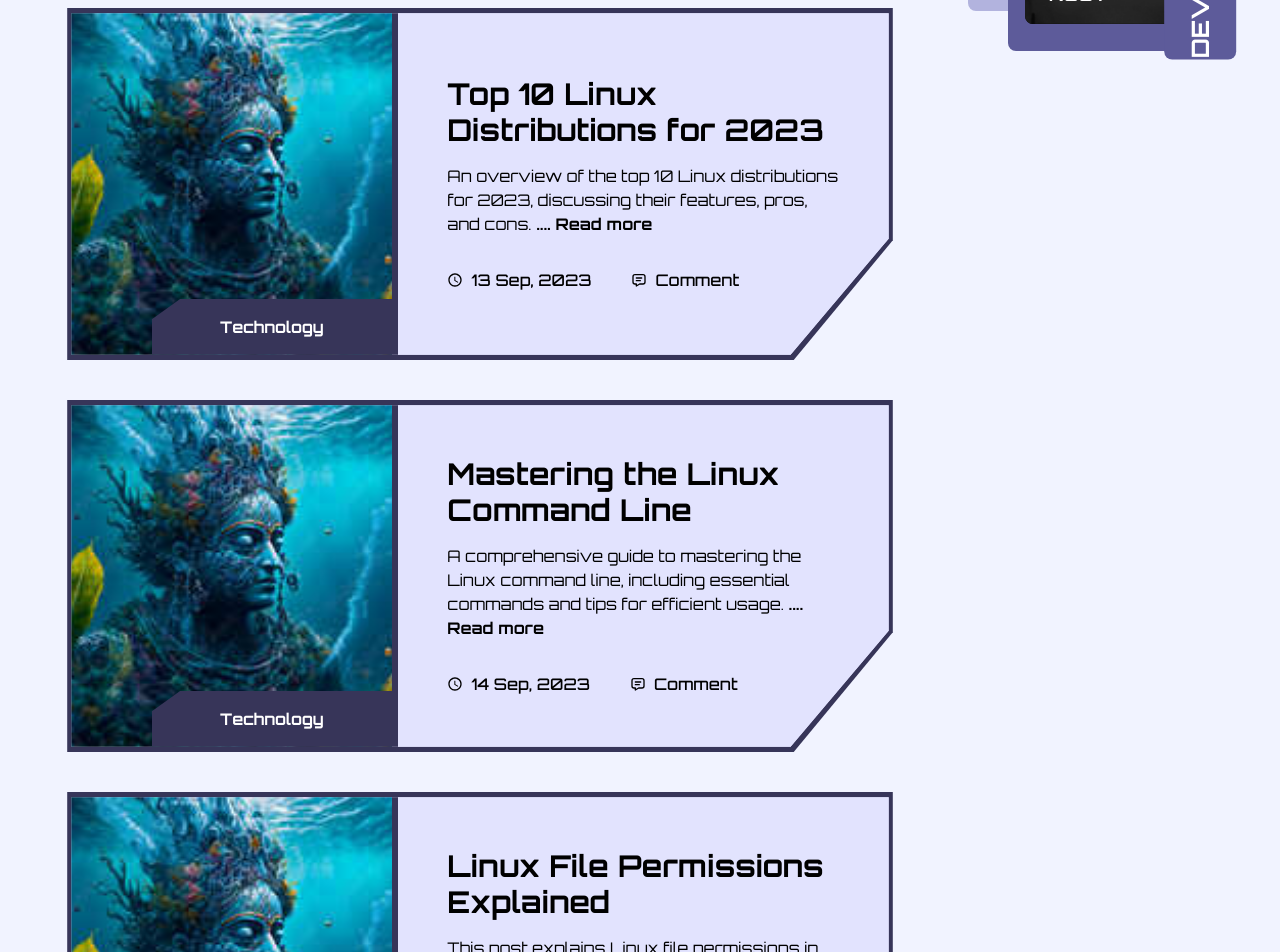
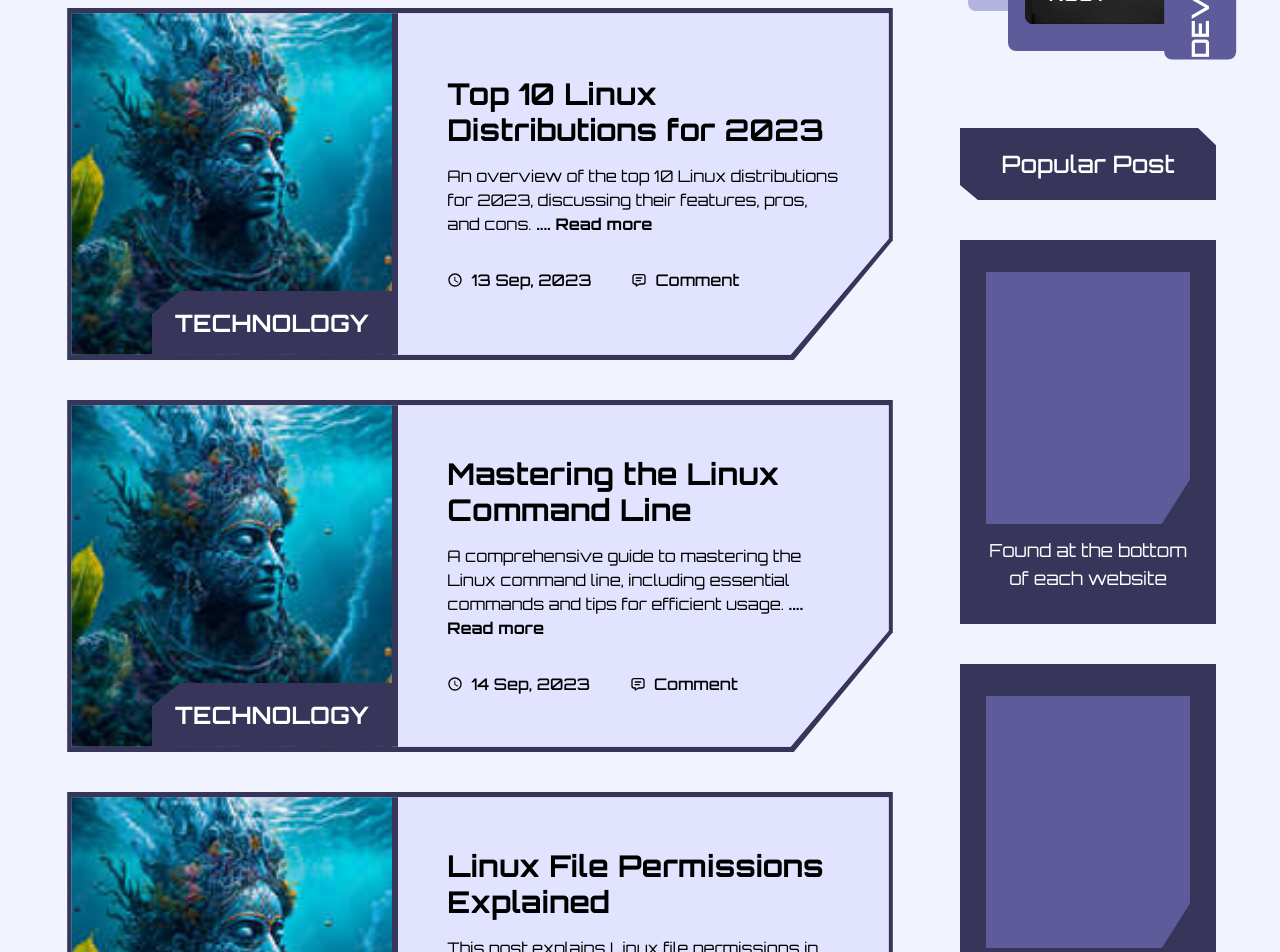
Before and after one commit to smrutiofficial/smofficial, a Next.js app in the folder smblog/: page / in a window 1280 px wide. Shown: the part 1280-2232 px from the top of the page. Built offline with nearby package versions, Linux system fonts and the light colour scheme.

Commit message:
complete sec

```diff
--- a/smblog/app/globals.css
+++ b/smblog/app/globals.css
@@ -83,3 +83,13 @@ nav{
 .awssld__timer {
   --timer-background-color: rgba(0, 0, 0, 0) !important;
 }
+
+.titpo{
+  clip-path: polygon(0 0, 93% 0, 100% 24%, 100% 80%, 100% 100%, 7% 100%, 0 79%, 0% 20%);
+}
+.popoulart{
+  clip-path: polygon(0 0, 93% 0, 100% 0, 100% 82%, 86% 100%, 0 100%, 0 79%, 0% 20%);
+}
+.magiccut{
+  clip-path: polygon(0 0, 93% 0, 100% 0, 100% 82%, 100% 100%, 10% 100%, 0 72%, 0% 20%);
+}
--- a/smblog/components/Post.tsx
+++ b/smblog/components/Post.tsx
@@ -17,7 +17,7 @@ const Post = ({ blog }: { blog: any }) => {
                             height={100}
                         />
                         <div className="catagory absolute bottom-0 right-0 bg-[#373559] w-3/4 py-4 text-white font-bold flex justify-center">
-                            <p>{blog.catagory}</p>
+                            <p className="text-2xl uppercase">{blog.catagory}</p>
                         </div>
                     </div>
                     <div className="comhy bg-[#E2E3FE] w-[60%] h-full flex flex-col justify-center items-center">
--- /dev/null
+++ b/smblog/components/catagorybtn.tsx
@@ -0,0 +1,12 @@
+import React from 'react'
+
+const catagorybtn = ({data}:{data:string}) => {
+    return (
+        <div className="magiccut bg-[#373559] w-auto h-5 py-5 flex relative justify-center items-center">
+            <div className="magiccut bg-[#E2E3FE] w-[94%] h-[88%] absolute"></div>
+            <p className='px-4 py-2 text[#373559] relative'>{data}</p>
+        </div>
+    )
+}
+
+export default catagorybtn
--- /dev/null
+++ b/smblog/components/popular.tsx
@@ -0,0 +1,14 @@
+import React from 'react'
+
+const popular = () => {
+    return (
+        <div className="bg-[#373559] w-[80%] h-[24rem] py-8 mt-10 flex flex-col items-center ">
+            <div className="imgpop bg-[#5d5b9a] h-[80%] w-[80%] popoulart overflow-hidden"></div>
+            <div className="textpop w-[80%]">
+                <p className="text-white text-lg w-[100%] pt-3 text-center">Found at the bottom of each website</p>
+            </div>
+        </div>
+    )
+}
+
+export default popular;
--- a/smblog/pages/Blog.ts
+++ b/smblog/pages/Blog.ts
@@ -141,7 +141,7 @@ const blogs: Blog[] = [
 
         detail: "An introduction to Linux networking, covering the basics of network configuration and troubleshooting.",
         featured: true,
-        catagory:"Technology",
+        catagory:"Open Source",
         views:12,
         comment: {
             id: 8,
@@ -158,7 +158,7 @@ const blogs: Blog[] = [
 
         detail: "Step-by-step guide on setting up a web server on Linux using Apache, Nginx, and other tools.",
         featured: false,
-        catagory:"Technology",
+        catagory:"Ubuntu",
         views:12,
         comment: {
             id: 9,
@@ -175,7 +175,7 @@ const blogs: Blog[] = [
 
         detail: "Tips and techniques for tuning the performance of your Linux system to get the best out of your hardware.",
         featured: true,
-        catagory:"Technology",
+        catagory:"Sci-fi",
         views:12,
         comment: {
             id: 10,
--- a/smblog/pages/index.tsx
+++ b/smblog/pages/index.tsx
@@ -5,28 +5,31 @@ import Slider from "../components/Slider"
 import Post from "../components/Post"
 import Image from 'next/image';
 import { blogs } from './Blog';
-
+import Popular from '@/components/popular';
+import Catagoribtn from "@/components/catagorybtn"
 
 const index = () => {
+    const uniqueCategories = Array.from(new Set(blogs.map((blog: any) => blog.catagory)));
+
     return (
         <>
             <Navbar />
             <section className="w-screen h-screen overflow-hidden">
                 <div className="bgani w-screen h-screen absolute top-0 left-0 overflow-hidden">
                     <Image
-                        className='w-full h-full object-cover '
+                        className='w-full h-full object-cover z-0 opacity-50'
                         src={"/bg.gif"}
                         width={100}
                         height={100}
                         alt=''
                     />
                 </div>
-                <p className="font-bold text-5xl pt-28 pl-32 text-[#373559]">Welcome ,Smruti !</p>
+                <p className="font-bold relative opacity-100 z-5 text-5xl pt-28 pl-32 text-[#373559]">Welcome ,Smruti !</p>
                 <Slider />
             </section>
             <section className="w-screen h-[100%]  flex flex-row pt-[6rem]">
                 <div className="w-[75%]  h-full flex flex-col items-center e1 gap-10">
-                    {blogs.map((blog: any, index: number) => (
+                    {blogs.slice(0, 6).map((blog: any, index: number) => (
                         <Post key={index} blog={blog} />
                     ))}
                 </div>
@@ -53,8 +56,35 @@ const index = () => {
                             </div>
                         </div>
                     </div>
+                    {/* popular post section */}
+                    <div className="tag w-full h-[100%] flex flex-col justify-center">
+                        <div className="titpo bg-[#373559] w-[80%] py-5 text-white">
+                            <p className="text-center text-2xl font-medium">Popular Post</p>
+                        </div>
+                        {/* posts */}
+                        <Popular />
+                        <Popular />
+                        <Popular />
+                        {/* catagory */}
+                        <div className="titpo bg-[#373559] w-[80%] py-5 text-white mt-10">
+                            <p className="text-center text-2xl font-medium">Catagories</p>
+                        </div>
+                        {/* catagories item */}
+                        <div className="w-[80%] h-[100%] py-5 px-4 mt-2 justify-center items-center flex flex-row flex-wrap gap-4">
+
+                            {uniqueCategories.map((category: string, index: number) => (
+                               <Catagoribtn key={index} data={category} />
+                            ))}
+
+                        </div>
+                    </div>
                 </div>
             </section>
+            {/* pagenation */}
+            <div className="h-[20rem]"></div>
+            {/* addvatisement */}
+
+            {/* footer */}
         </>
     )
 }
```
